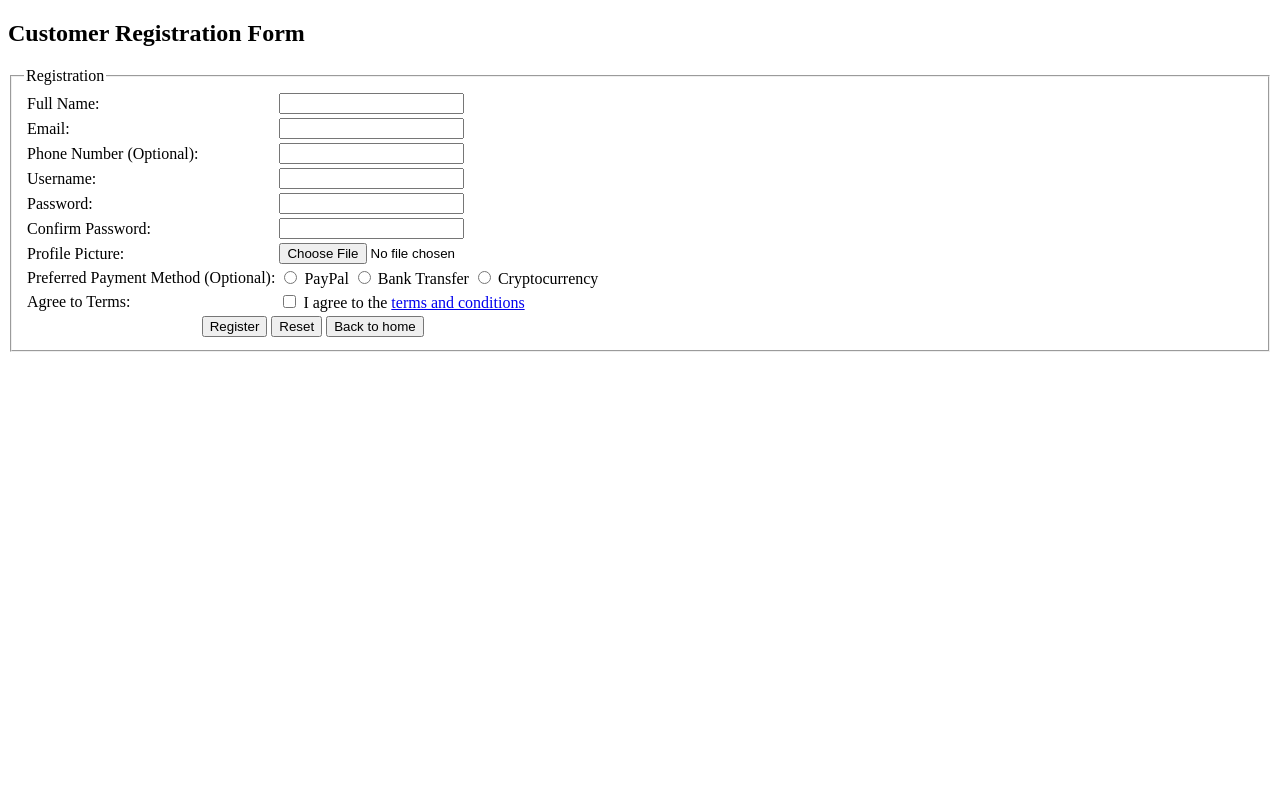
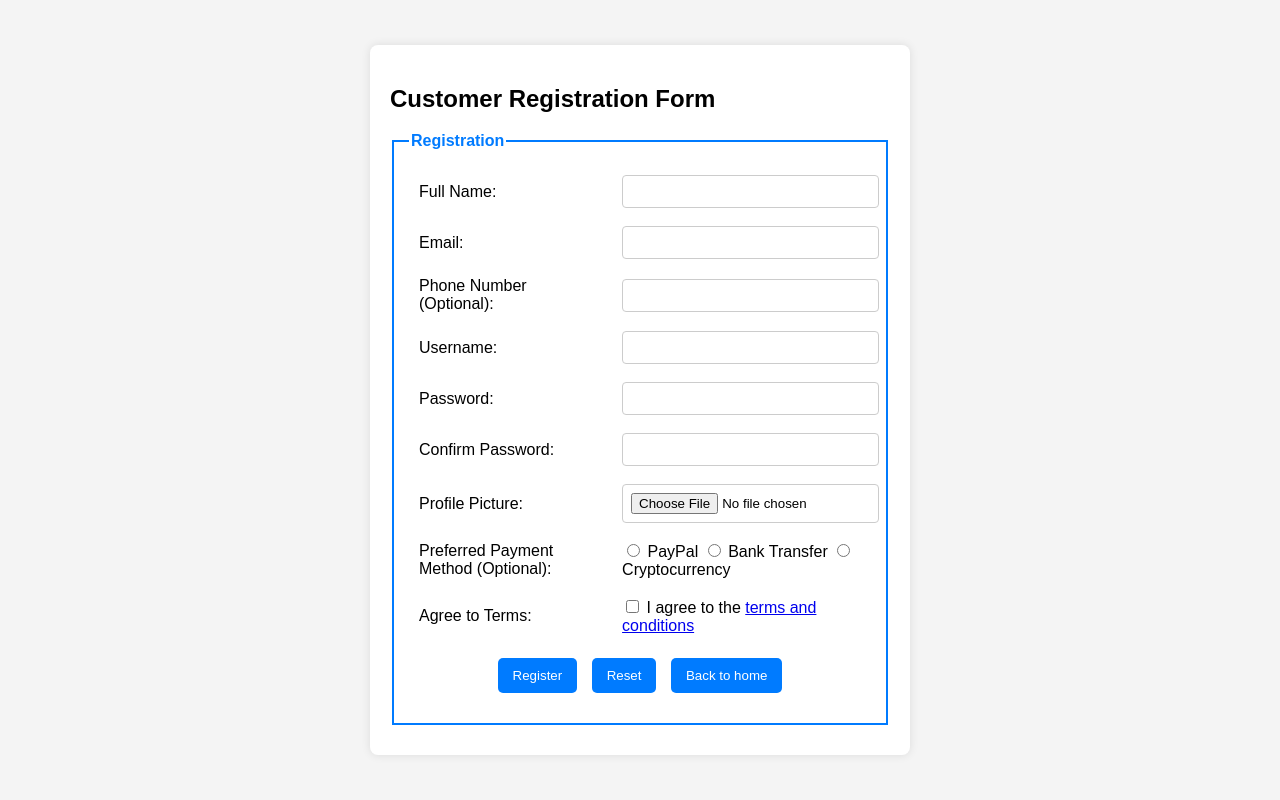
Before and after one commit to lut-ful/web-tech-lab-work, a PHP site: page /customer.php in a window 1280 px wide. Run offline with PHP 8.4, Linux system fonts and the light colour scheme.

Commit message:
customer css up

```diff
--- /dev/null
+++ b/views/customer.css
@@ -0,0 +1,66 @@
+body {
+    font-family: Arial, sans-serif;
+    background-color: #f4f4f4;
+    display: flex;
+    justify-content: center;
+    align-items: center;
+    height: 100vh;
+    margin: 0;
+}
+
+.container {
+    background: white;
+    padding: 20px;
+    border-radius: 8px;
+    box-shadow: 0 0 10px rgba(0, 0, 0, 0.1);
+    max-width: 500px;
+    width: 100%;
+    position: relative;
+    overflow: hidden;
+}
+
+fieldset {
+    border: 2px solid #007BFF;
+    padding: 15px;
+    margin-bottom: 10px;
+}
+
+legend {
+    font-weight: bold;
+    color: #007BFF;
+}
+
+table {
+    width: 100%;
+}
+
+td {
+    padding: 8px;
+}
+
+input[type="text"], input[type="email"], input[type="password"], input[type="tel"], input[type="file"] {
+    width: 100%;
+    padding: 8px;
+    border: 1px solid #ccc;
+    border-radius: 4px;
+    display: inline-block;
+}
+
+.buttons {
+    text-align: center;
+    margin-top: 10px;
+}
+
+.buttons input {
+    background-color: #007BFF;
+    color: white;
+    border: none;
+    padding: 10px 15px;
+    border-radius: 5px;
+    cursor: pointer;
+    margin: 5px;
+}
+
+.buttons input:hover {
+    background-color: #0056b3;
+}
--- a/views/customer.php
+++ b/views/customer.php
@@ -3,9 +3,11 @@
 
 <head>
     <title>Customer Registration</title>
+    <link rel="stylesheet" type="text/css" href="customer.css">
 </head>
 
 <body>
+    <div class="container">
         <h2>Customer Registration Form</h2>
         <form action="submit.php" method="post" enctype="multipart/form-data">
             <fieldset>
@@ -56,7 +58,7 @@
                         </td>
                     </tr>
                     <tr>
-                    <td colspan="3" align="center">
+                        <td colspan="3" class="buttons">
                             <input type="submit" value="Register">
                             <input type="reset" value="Reset">
                             <input type="button" value="Back to home" onclick="window.location.href='index.php'">
@@ -65,6 +67,7 @@
                 </table>
             </fieldset>
         </form>
+    </div>
 </body>
 
 </html>
```
Lines whose indentation alone changed are shown as unchanged.
